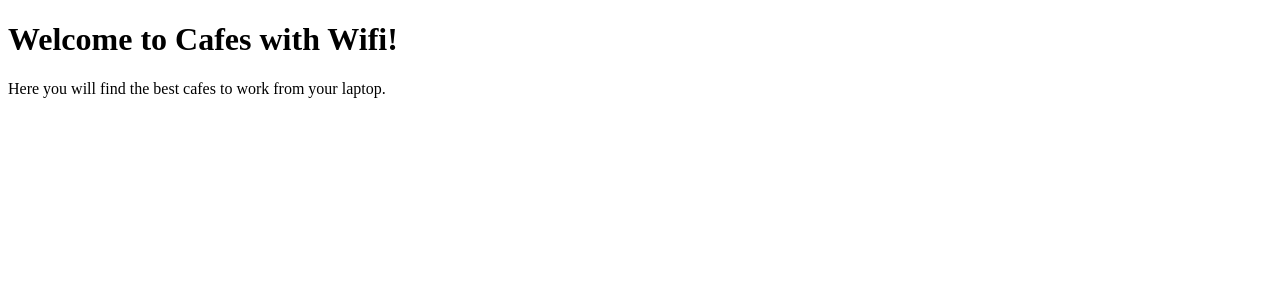
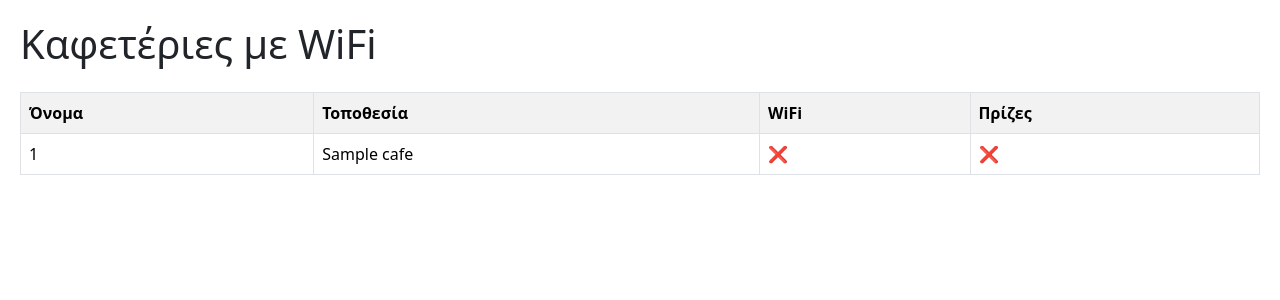
Before and after one commit to KatKot19/Cafe-Wifi-Website, a Flask app: template templates/index.html in a window 1280 px wide. Shown: the top 300 px of the page. Run offline with Flask 3, Linux system fonts and the light colour scheme; the template is opened without the code that fills it: most values are stand-ins (such as "Sample title", 1, 10 or a date in 2020).

Commit message:
Αλλαγές app.py, index.html, προσθήκη requirements.txt

```diff
--- a/app.py
+++ b/app.py
@@ -1,20 +1,32 @@
 from flask import Flask, render_template
 import sqlite3
+import os
 
 app = Flask(__name__)
 
+BASE_DIR = os.path.dirname(os.path.abspath(__file__))
+DB_PATH = os.path.join(BASE_DIR, "cafes.db")
+
+
 def get_cafes():
-    conn = sqlite3.connect("cafes.db")
+    conn = sqlite3.connect(DB_PATH)
     cursor = conn.cursor()
-    cursor.execute("SELECT name, location, has_wifi, has_sockets FROM cafes")
+
+    cursor.execute("""
+        SELECT name, location, has_wifi, has_sockets
+        FROM cafe
+    """)
+
     cafes = cursor.fetchall()
     conn.close()
     return cafes
+
 
 @app.route("/")
 def index():
     cafes = get_cafes()
     return render_template("index.html", cafes=cafes)
 
+
 if __name__ == "__main__":
     app.run(debug=True)
--- a/templates/index.html
+++ b/templates/index.html
@@ -1,11 +1,37 @@
 <!DOCTYPE html>
-<html lang="en">
+<html lang="el">
 <head>
     <meta charset="UTF-8">
-    <title>Cafes with Wifi</title>
+    <meta name="viewport" content="width=device-width, initial-scale=1.0">
+    <title>Καφετέριες με WiFi</title>
+    <link href="https://cdn.jsdelivr.net/npm/bootstrap@5.3.2/dist/css/bootstrap.min.css" rel="stylesheet">
+    <style>
+        body {
+            margin: 20px;
+        }
+        th, td {
+            text-align: left;
+            vertical-align: middle;
+        }
+    </style>
 </head>
 <body>
-    <h1>Welcome to Cafes with Wifi!</h1>
-    <p>Here you will find the best cafes to work from your laptop.</p>
+    <h1 class="mb-4">Καφετέριες με WiFi</h1>
+    <table class="table table-striped table-bordered">
+        <tr>
+            <th>Όνομα</th>
+            <th>Τοποθεσία</th>
+            <th>WiFi</th>
+            <th>Πρίζες</th>
+        </tr>
+        {% for cafe in cafes %}
+        <tr>
+            <td>{{ cafe[0] }}</td>
+            <td>{{ cafe[1] }}</td>
+            <td>{{ "✅" if cafe[2] else "❌" }}</td>
+            <td>{{ "🔌" if cafe[3] else "❌" }}</td>
+        </tr>
+        {% endfor %}
+    </table>
 </body>
 </html>
```
Also changed, not shown: requirements.txt (added).
